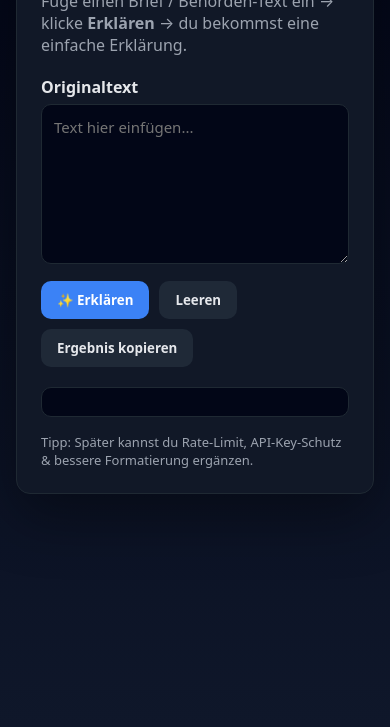
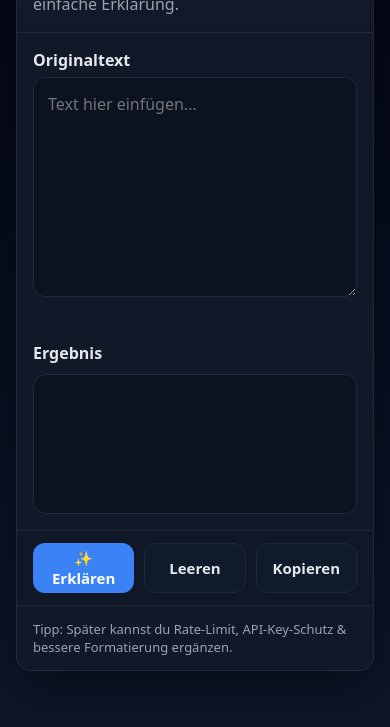
Before and after one commit to JanPelka/briefe-einfach, a website: page public/index.html in a window 390 px wide. Shown: the part 117-844 px from the top of the page. Drawn offline with Linux system fonts and the light colour scheme.

Commit message:
mobile UI + sticky action bar

```diff
--- a/public/index.html
+++ b/public/index.html
@@ -3,163 +3,248 @@
 <head>
   <meta charset="UTF-8" />
   <title>briefe-einfach</title>
-  <meta name="viewport" content="width=device-width, initial-scale=1.0" />
+  <meta name="viewport" content="width=device-width, initial-scale=1.0, viewport-fit=cover" />
 
   <style>
-    :root {
-      --bg: #0f172a;
-      --card: #111827;
-      --border: #1f2933;
-      --text: #e5e7eb;
-      --muted: #9ca3af;
-      --primary: #3b82f6;
-      --danger: #ef4444;
+    :root{
+      --bg1:#020617;
+      --bg2:#0f172a;
+      --card:#111827;
+      --panel:#0b1220;
+      --border:#1f2937;
+      --text:#e5e7eb;
+      --muted:#9ca3af;
+      --primary:#3b82f6;
+      --danger:#ef4444;
+
+      --radius:14px;
+      --radius-sm:12px;
+
+      --pad:24px;
+      --gap:12px;
+
+      --btn-h:44px;
+      --btn-pad:14px;
+      --font: system-ui,-apple-system,BlinkMacSystemFont,"Segoe UI",sans-serif;
     }
 
-    * {
-      box-sizing: border-box;
-      font-family: system-ui, -apple-system, BlinkMacSystemFont, "Segoe UI", sans-serif;
+    *{ box-sizing:border-box; font-family:var(--font); }
+    html,body{ height:100%; }
+    body{
+      margin:0;
+      background: linear-gradient(180deg, var(--bg1), var(--bg2));
+      color:var(--text);
+      padding:
+        max(16px, env(safe-area-inset-top))
+        16px
+        max(16px, env(safe-area-inset-bottom))
+        16px;
     }
 
-    body {
-      margin: 0;
-      background: linear-gradient(180deg, #020617, #0f172a);
-      color: var(--text);
-      min-height: 100vh;
-      display: flex;
-      justify-content: center;
-      align-items: flex-start;
-      padding: 40px 16px;
+    /* Container */
+    .container{
+      width:100%;
+      max-width:900px;
+      margin:0 auto;
+      background:var(--card);
+      border:1px solid var(--border);
+      border-radius:var(--radius);
+      box-shadow:0 20px 60px rgba(0,0,0,.45);
+      overflow:hidden;
     }
 
-    .container {
-      width: 100%;
-      max-width: 900px;
-      background: var(--card);
-      border: 1px solid var(--border);
-      border-radius: 14px;
-      padding: 24px;
-      box-shadow: 0 20px 60px rgba(0,0,0,.4);
+    /* Header */
+    .header{
+      padding:var(--pad);
+      border-bottom:1px solid var(--border);
+      background: linear-gradient(180deg, rgba(255,255,255,.03), rgba(255,255,255,0));
+    }
+    h1{
+      margin:0 0 6px 0;
+      font-size:26px;
+      display:flex;
+      align-items:center;
+      gap:10px;
+      line-height:1.2;
+    }
+    .subtitle{
+      margin:0;
+      color:var(--muted);
+      line-height:1.4;
     }
 
-    h1 {
-      margin: 0 0 6px 0;
-      font-size: 26px;
-      display: flex;
-      align-items: center;
-      gap: 10px;
+    /* Content */
+    .content{
+      padding:var(--pad);
+      display:flex;
+      flex-direction:column;
+      gap:16px;
     }
 
-    .subtitle {
-      color: var(--muted);
-      margin-bottom: 20px;
+    label{
+      font-weight:700;
+      margin-bottom:6px;
+      display:block;
     }
 
-    label {
-      display: block;
-      margin: 16px 0 6px;
-      font-weight: 600;
+    textarea{
+      width:100%;
+      min-height:200px;
+      background:var(--panel);
+      color:var(--text);
+      border:1px solid var(--border);
+      border-radius:var(--radius-sm);
+      padding:14px;
+      font-size:16px; /* wichtig: verhindert iOS Zoom */
+      line-height:1.5;
+      resize:vertical;
+      outline:none;
+    }
+    textarea:focus{ border-color:var(--primary); }
+
+    .hint{
+      color:var(--danger);
+      font-size:14px;
+      margin-top:6px;
+      min-height:18px;
     }
 
-    textarea {
-      width: 100%;
-      min-height: 160px;
-      background: #020617;
-      color: var(--text);
-      border: 1px solid var(--border);
-      border-radius: 10px;
-      padding: 12px;
-      resize: vertical;
-      font-size: 15px;
+    /* Result */
+    .resultWrap{
+      display:flex;
+      flex-direction:column;
+      gap:10px;
+    }
+    .resultTitle{
+      font-weight:800;
+      margin:0;
+    }
+    .result{
+      background:var(--panel);
+      border:1px solid var(--border);
+      border-radius:var(--radius-sm);
+      padding:14px;
+      white-space:pre-wrap;
+      line-height:1.6;
+      font-size:16px;
+      min-height:120px;
     }
 
-    textarea:focus {
-      outline: none;
-      border-color: var(--primary);
+    /* Buttons bar (desktop) */
+    .actions{
+      display:flex;
+      gap:10px;
+      flex-wrap:wrap;
     }
 
-    .buttons {
-      display: flex;
-      gap: 10px;
-      margin-top: 12px;
-      flex-wrap: wrap;
+    button{
+      border:1px solid var(--border);
+      background:#111c2e;
+      color:var(--text);
+      border-radius:12px;
+      height:var(--btn-h);
+      padding:0 var(--btn-pad);
+      font-weight:800;
+      font-size:15px;
+      cursor:pointer;
+      display:inline-flex;
+      align-items:center;
+      justify-content:center;
+      gap:8px;
+      transition: transform .06s ease, opacity .2s ease, border-color .2s ease;
+      user-select:none;
+      -webkit-tap-highlight-color: transparent;
+    }
+    button:hover{ border-color:#2b3b56; }
+    button:active{ transform: translateY(1px); }
+    button.primary{
+      background:var(--primary);
+      border-color:transparent;
+      color:#fff;
+    }
+    button:disabled{ opacity:.6; cursor:not-allowed; }
+
+    /* Spinner */
+    .spinner{
+      display:none;
+      text-align:center;
+      padding:10px 0 0;
+    }
+    .loader{
+      width:42px;
+      height:42px;
+      border:4px solid #1f2937;
+      border-top:4px solid var(--primary);
+      border-radius:50%;
+      animation: spin 1s linear infinite;
+      margin:0 auto 8px;
+    }
+    @keyframes spin{ to{ transform:rotate(360deg);} }
+
+    /* Footer */
+    .footer{
+      padding:14px var(--pad);
+      border-top:1px solid var(--border);
+      color:var(--muted);
+      font-size:13px;
+      line-height:1.4;
     }
 
-    button {
-      border: none;
-      padding: 10px 16px;
-      border-radius: 10px;
-      cursor: pointer;
-      font-weight: 600;
-      background: #1f2937;
-      color: var(--text);
+    /* --- MOBILE OPTIMIERUNG --- */
+    @media (max-width: 720px){
+      :root{
+        --pad:16px;
+        --btn-h:50px;
+        --btn-pad:16px;
+      }
+      h1{ font-size:22px; }
+      textarea{ min-height:220px; }
+      .actions{ display:none; } /* wir nutzen sticky bar unten */
+      .result{ min-height:140px; }
     }
 
-    button.primary {
-      background: var(--primary);
-      color: #fff;
+    /* Sticky action bar (nur mobile) */
+    .stickyBar{
+      display:none;
     }
-
-    button:disabled {
-      opacity: .6;
-      cursor: not-allowed;
+    @media (max-width: 720px){
+      .stickyBar{
+        display:flex;
+        position:sticky;
+        bottom:0;
+        gap:10px;
+        padding:12px var(--pad) calc(12px + env(safe-area-inset-bottom));
+        background: rgba(17,24,39,.92);
+        backdrop-filter: blur(10px);
+        border-top:1px solid var(--border);
+        z-index:10;
       }
-
-    .hint {
-      margin-top: 8px;
-      color: var(--danger);
-      font-size: 14px;
+      .stickyBar button{
+        flex:1;
+        min-width:0;
       }
-
-    .result {
-      margin-top: 20px;
-      padding: 14px;
-      background: #020617;
-      border: 1px solid var(--border);
-      border-radius: 10px;
-      white-space: pre-wrap;
-      line-height: 1.5;
+      .stickyBar button.secondary{
+        background:#0f1a2b;
       }
-
-    .spinner {
-      display: none;
-      margin-top: 16px;
-      text-align: center;
-    }
-
-    .loader {
-      width: 42px;
-      height: 42px;
-      border: 4px solid #1f2937;
-      border-top: 4px solid var(--primary);
-      border-radius: 50%;
-      animation: spin 1s linear infinite;
-      margin: 0 auto 8px;
-    }
-
-    @keyframes spin {
-      to { transform: rotate(360deg); }
-    }
-
-    .footer {
-      margin-top: 16px;
-      font-size: 13px;
-      color: var(--muted);
     }
   </style>
 </head>
 
 <body>
   <div class="container">
+    <div class="header">
       <h1>📄 briefe-einfach</h1>
-    <div class="subtitle">
+      <p class="subtitle">
         Füge einen Brief / Behörden-Text ein → klicke <b>Erklären</b> → du bekommst eine einfache Erklärung.
+      </p>
     </div>
 
+    <div class="content">
+      <div>
         <label for="text">Originaltext</label>
         <textarea id="text" placeholder="Text hier einfügen..."></textarea>
 
-    <div class="buttons">
+        <div class="actions">
           <button class="primary" id="btnExplain">✨ Erklären</button>
           <button id="btnClear">Leeren</button>
           <button id="btnCopy">Ergebnis kopieren</button>
@@ -171,8 +256,20 @@
           <div class="loader"></div>
           Erklärung wird erstellt …
         </div>
+      </div>
 
+      <div class="resultWrap">
+        <div class="resultTitle">Ergebnis</div>
         <div class="result" id="result"></div>
+      </div>
+    </div>
+
+    <!-- Sticky bar nur mobile -->
+    <div class="stickyBar">
+      <button class="primary" id="btnExplainMobile">✨ Erklären</button>
+      <button class="secondary" id="btnClearMobile">Leeren</button>
+      <button class="secondary" id="btnCopyMobile">Kopieren</button>
+    </div>
 
     <div class="footer">
       Tipp: Später kannst du Rate-Limit, API-Key-Schutz & bessere Formatierung ergänzen.
@@ -189,50 +286,77 @@
     const btnClear = document.getElementById("btnClear");
     const btnCopy = document.getElementById("btnCopy");
 
-    btnExplain.onclick = async () => {
+    const btnExplainMobile = document.getElementById("btnExplainMobile");
+    const btnClearMobile = document.getElementById("btnClearMobile");
+    const btnCopyMobile = document.getElementById("btnCopyMobile");
+
+    function setBusy(isBusy){
+      spinnerEl.style.display = isBusy ? "block" : "none";
+      [btnExplain, btnExplainMobile].forEach(b => { if (b) b.disabled = isBusy; });
+    }
+
+    async function doExplain(){
       hintEl.textContent = "";
       resultEl.textContent = "";
 
       const text = textEl.value.trim();
-      if (!text) {
+      if (!text){
         hintEl.textContent = "Bitte zuerst einen Text eingeben.";
         return;
       }
 
-      spinnerEl.style.display = "block";
-      btnExplain.disabled = true;
+      setBusy(true);
 
-      try {
+      try{
         const res = await fetch("/erklaeren", {
           method: "POST",
           headers: { "Content-Type": "application/json" },
           body: JSON.stringify({ text })
         });
 
-        if (!res.ok) {
-          throw new Error("Serverfehler");
+        if (!res.ok){
+          throw new Error("Serverfehler: " + res.status);
         }
 
         const data = await res.json();
         resultEl.textContent = data.explanation || "Keine Erklärung erhalten.";
-      } catch (e) {
+      }catch(e){
         hintEl.textContent = "Fehler: Unbekannter Fehler";
-      } finally {
-        spinnerEl.style.display = "none";
-        btnExplain.disabled = false;
+      }finally{
+        setBusy(false);
       }
-    };
+    }
 
-    btnClear.onclick = () => {
+    function doClear(){
       textEl.value = "";
       resultEl.textContent = "";
       hintEl.textContent = "";
-    };
+    }
 
-    btnCopy.onclick = () => {
+    async function doCopy(){
       if (!resultEl.textContent) return;
-      navigator.clipboard.writeText(resultEl.textContent);
-    };
+      try{
+        await navigator.clipboard.writeText(resultEl.textContent);
+      }catch(e){
+        // fallback: select + copy
+        const range = document.createRange();
+        range.selectNodeContents(resultEl);
+        const sel = window.getSelection();
+        sel.removeAllRanges();
+        sel.addRange(range);
+        document.execCommand("copy");
+        sel.removeAllRanges();
+      }
+    }
+
+    if (btnExplain) btnExplain.onclick = doExplain;
+    if (btnExplainMobile) btnExplainMobile.onclick = doExplain;
+
+    if (btnClear) btnClear.onclick = doClear;
+    if (btnClearMobile) btnClearMobile.onclick = doClear;
+
+    if (btnCopy) btnCopy.onclick = doCopy;
+    if (btnCopyMobile) btnCopyMobile.onclick = doCopy;
   </script>
 </body>
 </html>
```
Lines whose indentation alone changed are shown as unchanged.
